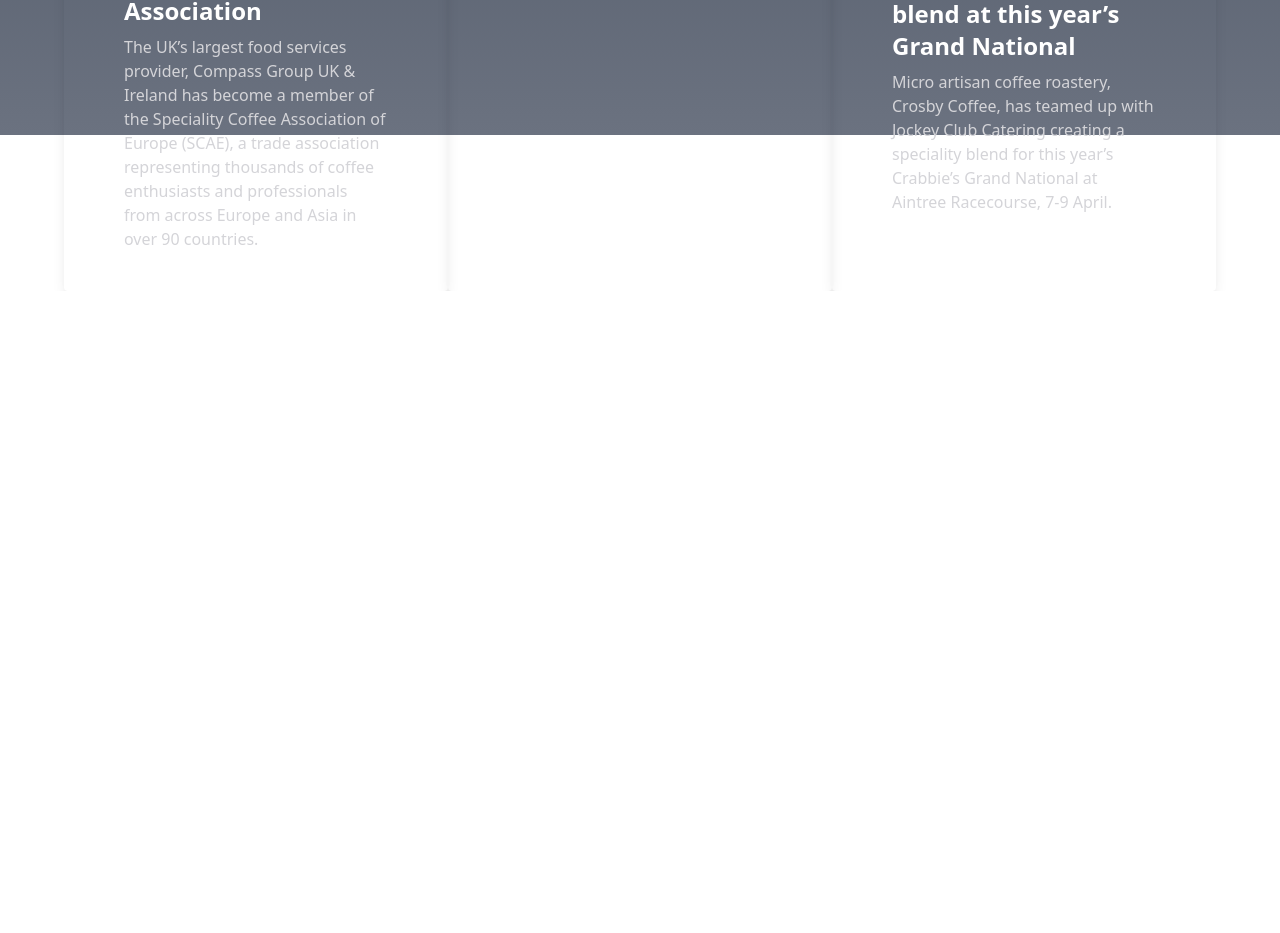
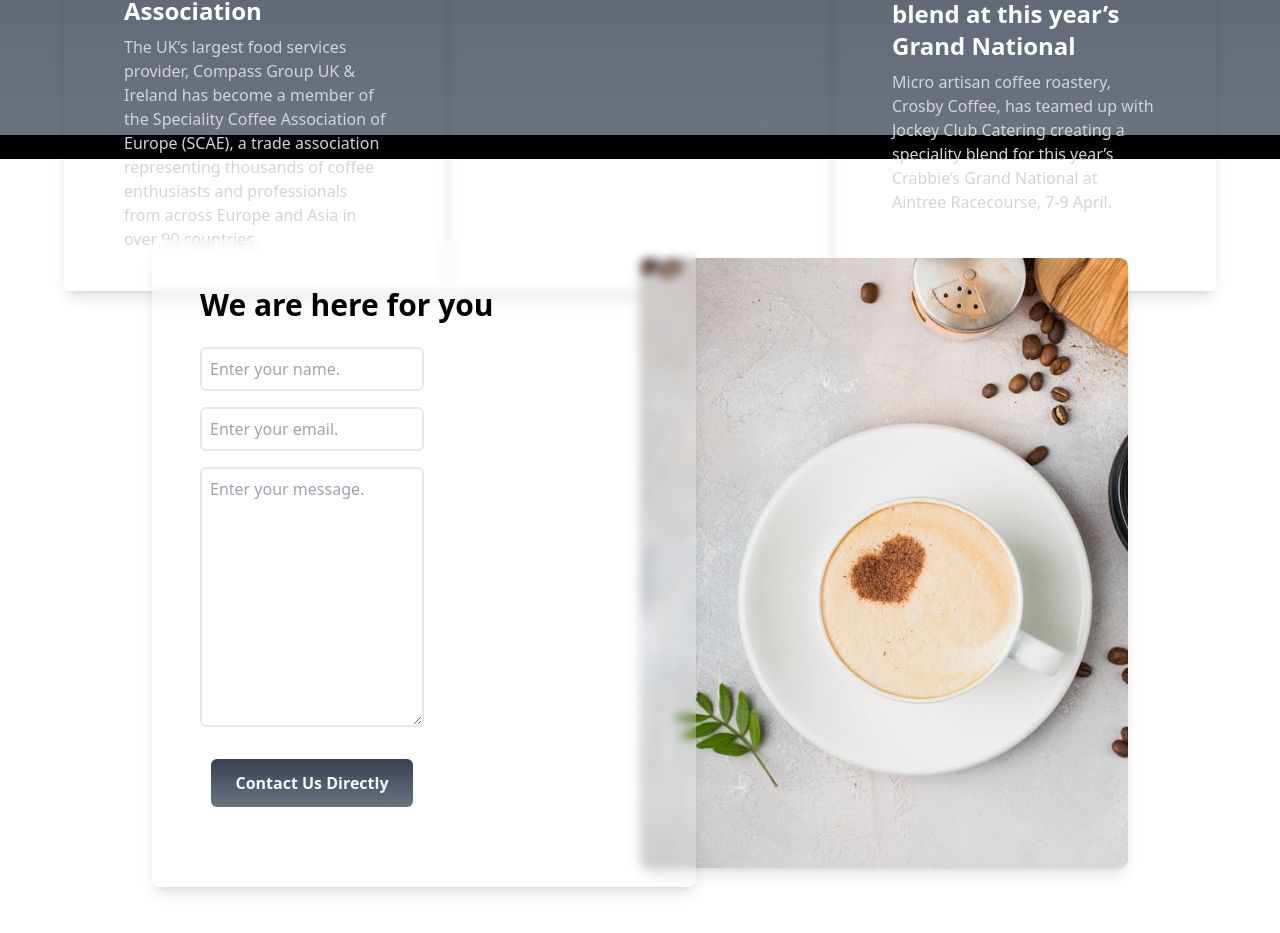
Before and after one commit to enesbasbug/coffee_shop_website_react_tailwind, a React (Create React App) app: page / in a window 1280 px wide. Shown: the part 1465-2398 px from the top of the page. Before the commit the page ends 1756 px from the top, so only its background shows below. Built offline with nearby package versions, Linux system fonts and the light colour scheme; the HTML template or start-up script is replaced by a standard one.

Commit message:
contact page is done

```diff
--- a/src/App.js
+++ b/src/App.js
@@ -1,11 +1,16 @@
 import Home from "./Home";
 import About from "./About";
+import Menu from "./Menu";
+import Contact from "./Contact";
 
 function App() {
   return (
     <div>
       <Home/>
       <About/>
+      <Menu/>
+      <Contact/>
+
     </div>
 
   );
--- /dev/null
+++ b/src/Contact.jsx
@@ -0,0 +1,32 @@
+import React from 'react'
+import contact_pic from './assets/coffee_images/coffee_3.jpeg';
+
+const Contact = () => {
+  return (
+        <div name="contact" className="container my-20 px-6 mx-auto">
+            <div className="container mb-32 mx-auto xl:px-32 lg:text-left">
+                <div className="grid lg:grid-cols-2 items-center">
+                    <div className="mb-6 lg:mb-0 rounded-lg shadow-lg px-6 py-12 md:px-12 lg:-mr-14 backdrop-blur-sm bg-white/20">
+                        <h2 className="text-3xl font-bold mb-6">We are here for you</h2>
+                        <form action="https://getform.io/f/842510ed-dc65-4c26-9e56-0bd59a3469b0" method='POST' className='flex flex-col w-full md:w-1/2'>
+                            <input type="text" name='name' placeholder='Enter your name.'  className='p-2 bg-transparent border-2 rounded-md text-gray-800 focus:outline-none'/>
+                            <input type="text" name='email' placeholder='Enter your email.'  className='my-4 p-2 bg-transparent border-2 rounded-md text-gray-800 focus:outline-none'/>
+
+                            <textarea name="message" rows="10" className='p-2 bg-transparent border-2 rounded-md text-gray-800 focus:outline-none' placeholder='Enter your message.'></textarea>
+
+                            <button className='text-gray-100 bg-gradient-to-b from-gray-700 to-gray-500 px-6 py-3 my-8 mx-auto flex items-center rounded-md hover:scale-110 duration-300 font-bold'>Contact Us Directly</button>
+
+                        </form>
+                    </div>
+
+                    <div>
+                        <img src={contact_pic} className="w-full rounded-lg shadow-lg bg-opacity-25 "
+                        alt="contact img, a latte" />
+                    </div>
+                </div>
+            </div>
+        </div>
+  )
+}
+
+export default Contact
--- a/src/Home.jsx
+++ b/src/Home.jsx
@@ -23,7 +23,7 @@
                             <Link to="menu" smooth duration={500}> Menu </Link>
                         </li>
                         <li className='text-zinc-200 lg:text-4xl text-3xl  font-bold'>
-                            <Link to="order" smooth duration={500}> Order </Link>
+                            <Link to="contact" smooth duration={500}> Contact </Link>
                         </li>
                     </ul>
                </div>
--- /dev/null
+++ b/src/Menu.jsx
@@ -0,0 +1,11 @@
+import React from 'react'
+
+const Menu = () => {
+  return (
+    <div name='menu' className='bg-black'>
+        He
+    </div>
+  )
+}
+
+export default Menu
```
